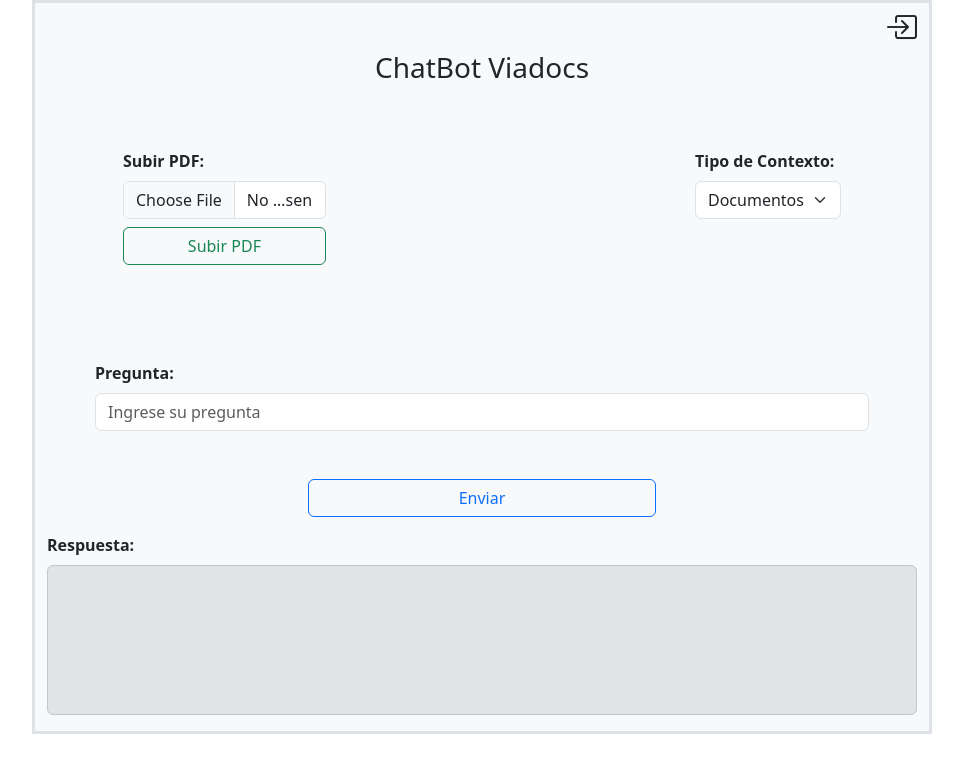
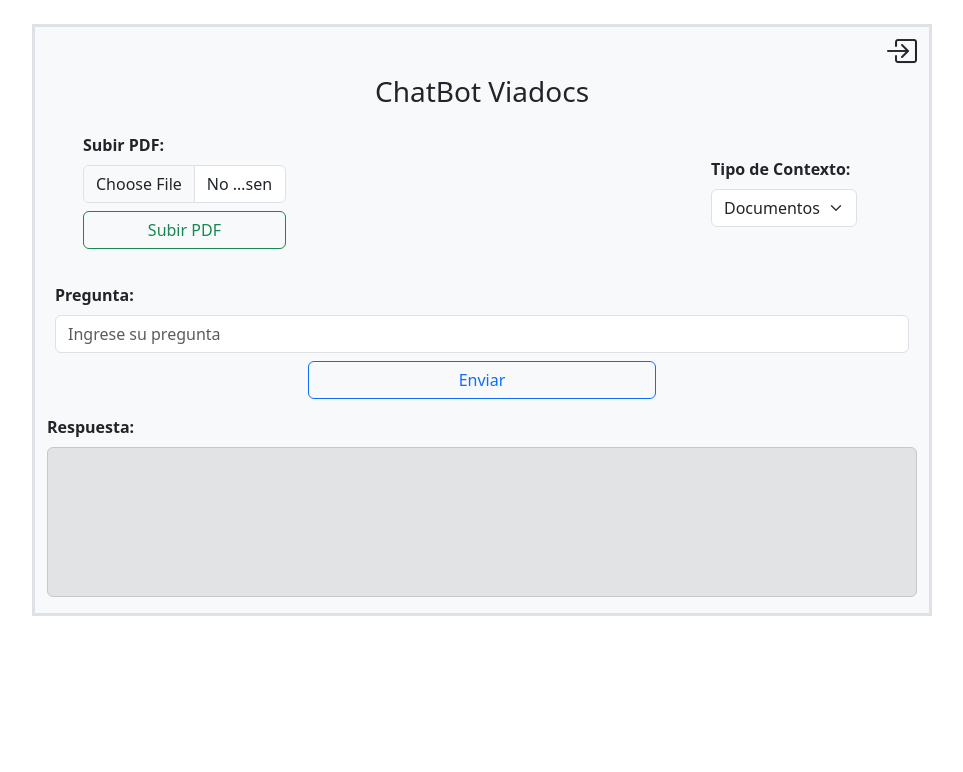
Before and after one commit to Bjcabello/chatbotv2, a React (Vite) app in the folder frontend/: page /chatbox in a window 1280 px wide. Shown: the top 772 px of the page, without its empty margins (158-1121 px from the left). Built offline with nearby package versions, Linux system fonts and the light colour scheme; sample sign-in values are in the browser's storage.

Commit message:
mejorando vista chatbot

```diff
--- a/frontend/src/components/ChatBox.jsx
+++ b/frontend/src/components/ChatBox.jsx
@@ -25,7 +25,7 @@ class ErrorBoundary extends Component {
 
 function ChatBox() {
   const [pregunta, setPregunta] = useState('');
-  const [respuesta, setRespuesta] = useState(''); // ✅ corregido: string vacío
+  const [respuesta, setRespuesta] = useState('');
   const [loading, setLoading] = useState(false);
   const [archivoPDF, setArchivoPDF] = useState(null);
   const { logout, isAuthenticated } = useContext(AuthContext);
@@ -131,7 +131,7 @@ function ChatBox() {
     navigate('/login', { replace: true });
   };
 
-  // ✅ scroll automático cuando llega respuesta
+
   useEffect(() => {
     const box = document.getElementById("respuesta-box");
     if (box) box.scrollTop = box.scrollHeight;
@@ -140,16 +140,16 @@ function ChatBox() {
   console.log('ChatBox - Render, isAuthenticated:', isAuthenticated, 'Respuesta:', respuesta);
   return (
     <ErrorBoundary>
-      <div className="container-fluid bg-light bg-blue border border-3" style={{ maxWidth: '900px' }}>
+      <div className="container-fluid bg-light mt-4 bg-blue border border-3" style={{ maxWidth: '900px' }}>
         <div className="d-flex justify-content-end mt-0 align-items-end text-center">
-          <i className="bi bi-box-arrow-in-right mt-0"
+          <i className="bi bi-box-arrow-in-right m-0"
             onClick={handleLogout} style={{ cursor: 'pointer', fontSize: '2em' }}>
           </i>
         </div>
-        <h3 className="text-center mt-0">ChatBot Viadocs</h3>
-        <div className="row m-3">
+        <h3 className="text-center m-0">ChatBot Viadocs</h3>
+        <div className="row m-0">
           <div className="col-12 d-flex justify-content-between align-items-between">
-            <div className='m-5'>
+            <div className='m-4'>
               <label className="form-label fw-bold">Subir PDF:</label>
               <input
                 type="file"
@@ -172,7 +172,7 @@ function ChatBox() {
             </div>
           </div>
         </div>
-        <div className="m-5">
+        <div className="m-2">
           <label className="form-label fw-bold">Pregunta:</label>
           <input
             type="text"
```
Also changed, not shown: 2 other files (tests, documents, lock files or other folders).
